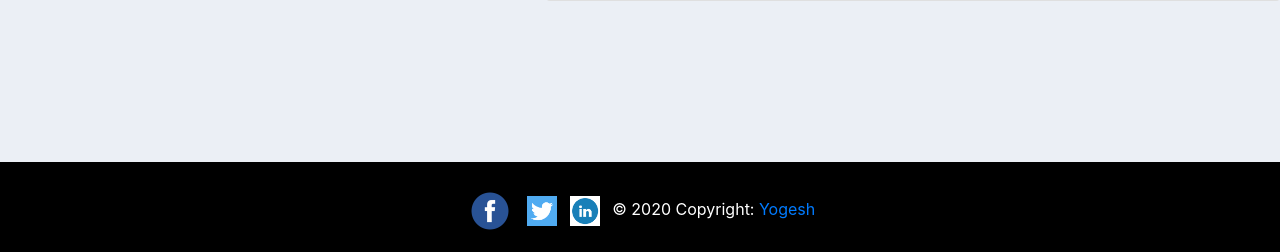
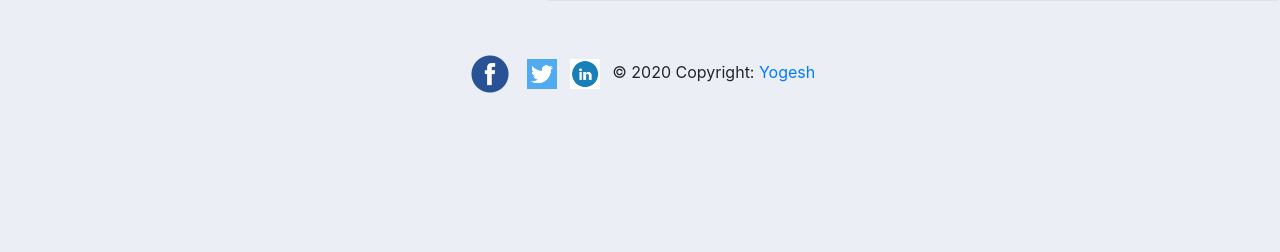
Before and after one commit to Yogeshkumar1999/myfirst, a Django app: page / in a window 1280 px wide. Shown: the part 548-800 px from the top of the page. Run offline with Django 3.2, Linux system fonts and the light colour scheme; a user stored in the database is signed in; data comes from the database, SQL or seed files in the repository; some libraries are stand-ins or nearby versions.

Commit message:
Update footer.html

```diff
--- a/accounts/templates/accounts/footer.html
+++ b/accounts/templates/accounts/footer.html
@@ -1,15 +1,5 @@
 {% load static %}
-<style>
-footer {
-  position: fixed;
-  left: 0;
-  bottom: 0;
-  width: 100%;
-  background-color: #000000;
-  color: white;
-  text-align: center;
-}
-</style>
+
 <!-- Footer -->
 <footer class="page-footer font-small special-color-dark pt-4">
 
```
